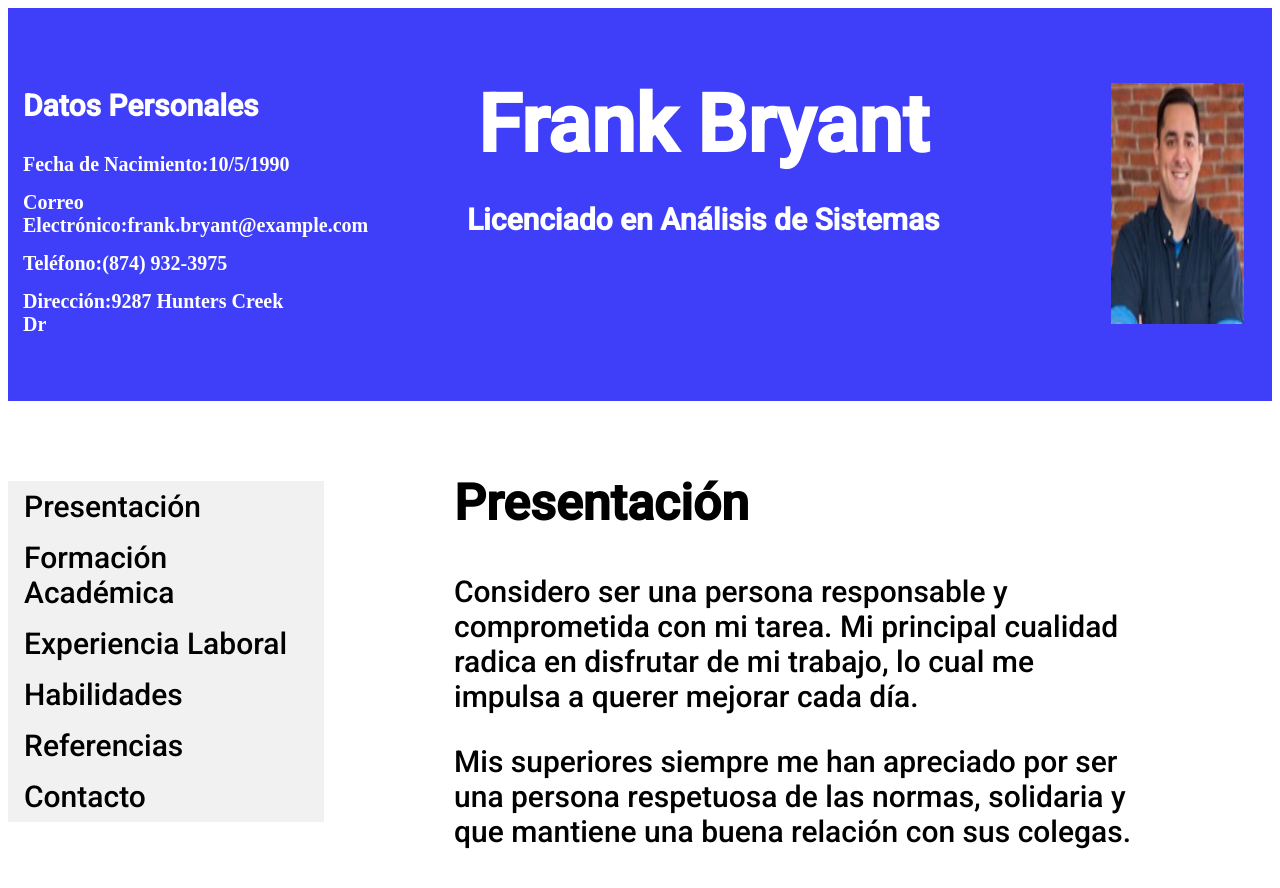
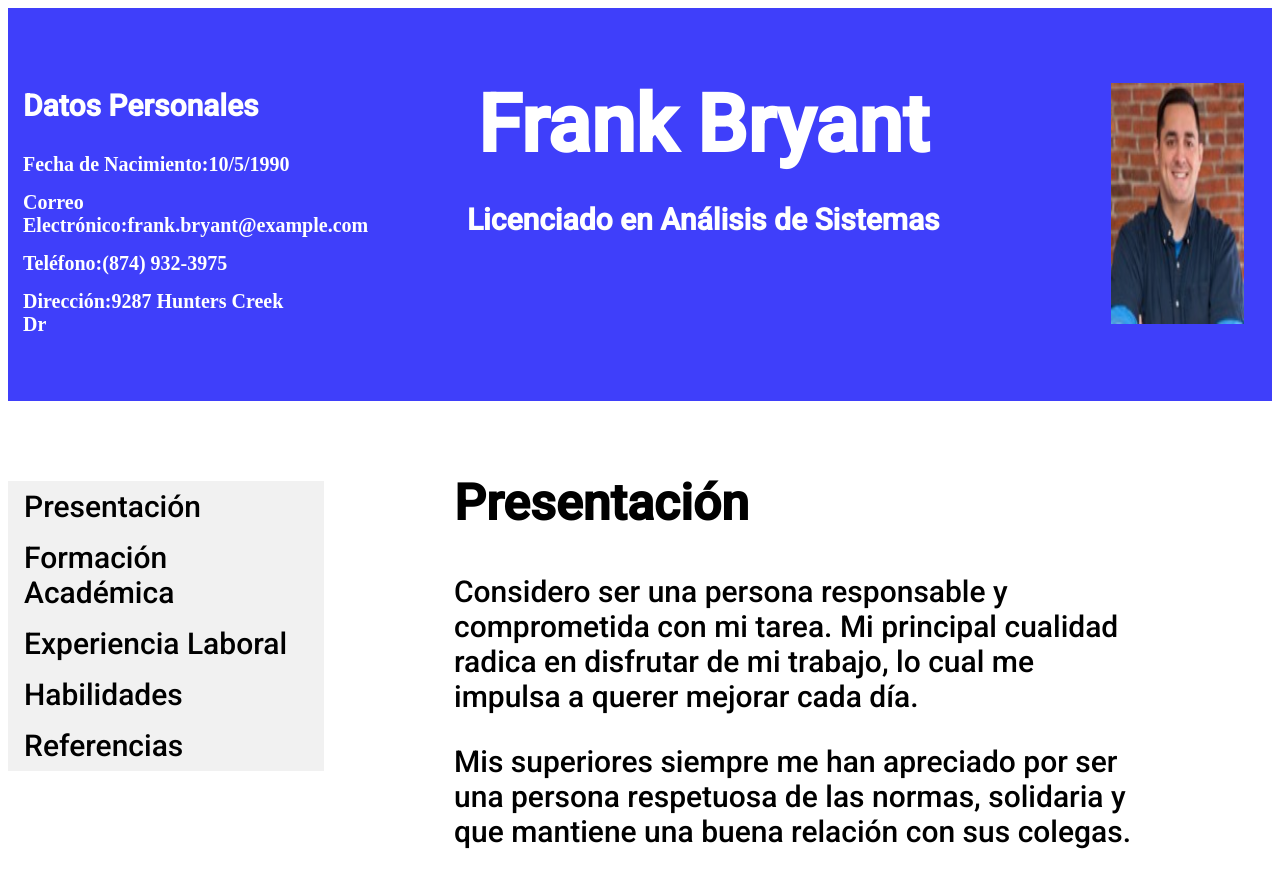
Before and after one commit to FrancoEzequielDeLuca/FrancoEzequielDeLuca.github.io, a plain HTML site: page index.html in a window 1280 px wide. Drawn offline with Linux system fonts and the light colour scheme.

Commit message:
Update index.html

```diff
--- a/index.html
+++ b/index.html
@@ -50,7 +50,7 @@
           <li><a href="Experiencia Laboral.html">Experiencia Laboral</a></li>
           <li><a href="Habilades.html">Habilidades</a></li>
           <li><a href="Referencias.html">Referencias</a></li>
-          <li><a href="Contacto.html">Contacto</a></li>
+
         </ul>
       </div>
       </aside>
```
